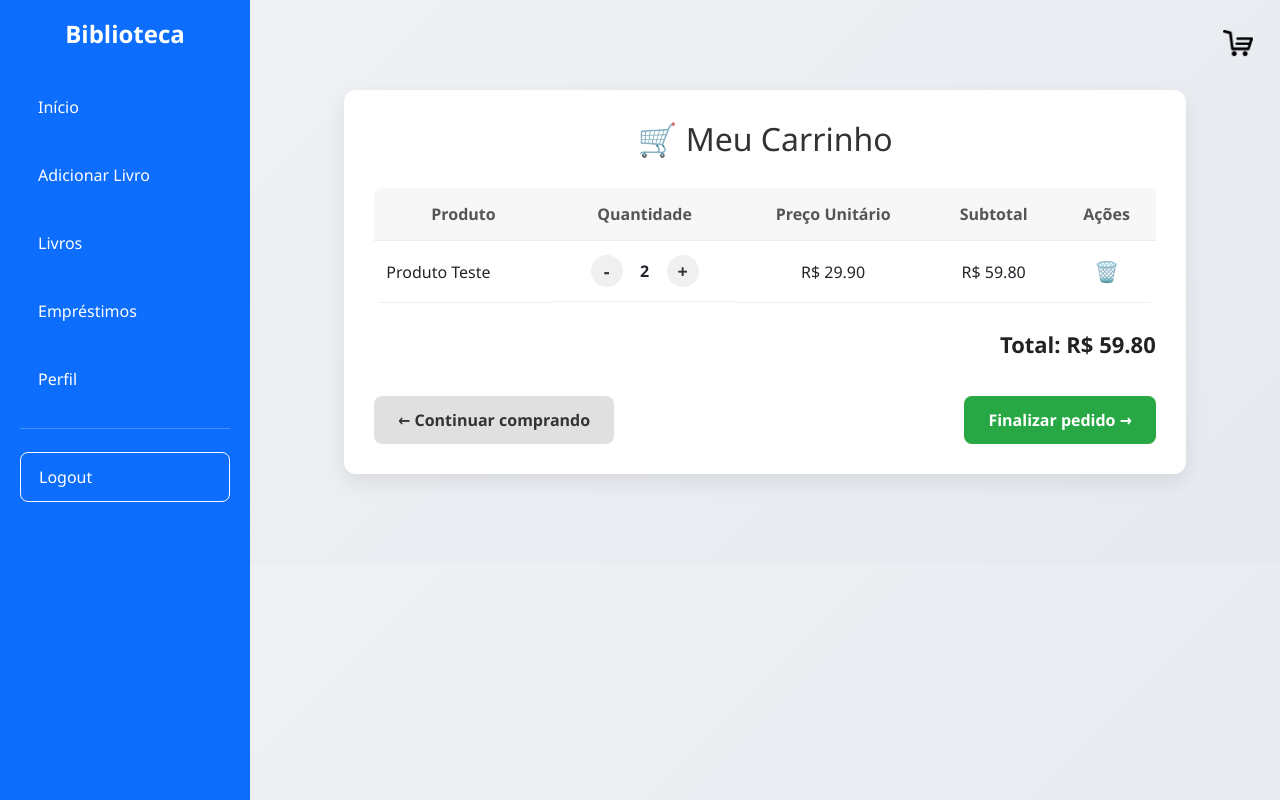
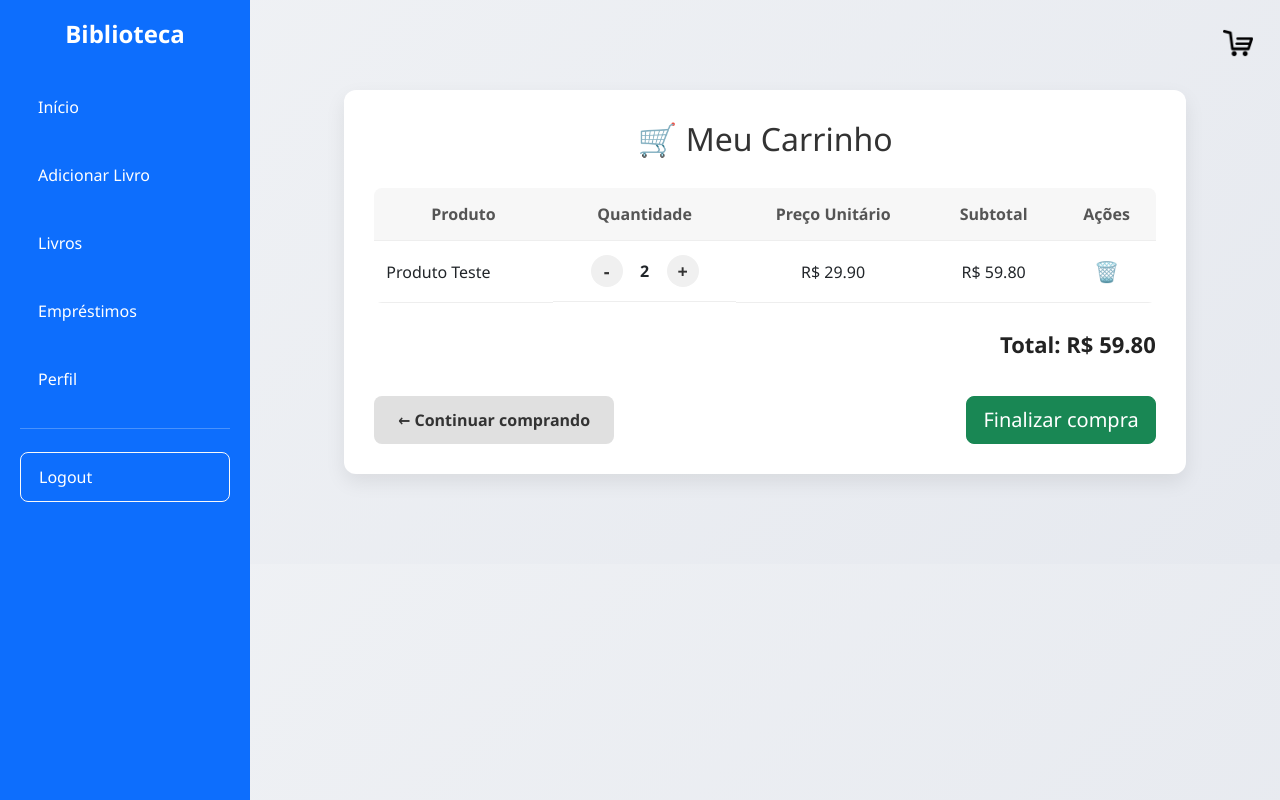
Before and after one commit to BrianKevelyn/projeto-psi, a Flask app: page /carrinho in a window 1280 px wide. Run offline with Flask 3, Linux system fonts and the light colour scheme; a user stored in the database is signed in; data comes from the database, SQL or seed files in the repository; both versions use the stored data as it was after the commit.

Commit message:
finalizar compra - funcionalidade

```diff
--- a/controllers/car.py
+++ b/controllers/car.py
@@ -1,7 +1,10 @@
 from flask import Blueprint, render_template, redirect, url_for, flash
 from flask_login import login_required, current_user
 from models.itemcarrinho import ItemCarrinho
+from models.livro import Livro
+from models.carrinho import Carrinho
 from database.connection import db
+
 
 carrinho_bp = Blueprint("carrinho", __name__)
 
@@ -66,3 +69,40 @@ def remover(item_id):
 
     flash("Item removido do carrinho.", "success")
     return redirect(url_for("carrinho.ver_carrinho"))
+
+@carrinho_bp.route('/carrinho/finalizar', methods=['POST'])
+@login_required
+def finalizar_compra():
+    itens_carrinho = Carrinho.query.filter_by(
+        usu_id=current_user.usu_id
+    ).all()
+
+    if not itens_carrinho:
+        flash('Seu carrinho está vazio.', 'warning')
+        redirect(url_for('carrinho.ver_carrinho'))
+    # 1️⃣ Validar estoque
+    for item in itens_carrinho:
+        livro = Livro.query.get(item.livro_id)
+
+        if not livro:
+            flash('Livro não encontrado.', 'danger')
+            return redirect(url_for('livros.ver_carrinho'))
+
+        if livro.liv_quantidade < item.quantidade:
+            flash(
+                f'Estoque insuficiente para "{livro.liv_titulo}".',
+                'danger'
+            )
+            return redirect(url_for('livros.ver_carrinho'))
+
+    # 2️⃣ Descontar estoque e limpar carrinho
+    for item in itens_carrinho:
+        livro = Livro.query.get(item.livro_id)
+        livro.liv_quantidade -= item.quantidade
+
+        db.session.delete(item)
+
+    db.session.commit()
+
+    flash('Compra finalizada com sucesso!', 'success')
+    return redirect(url_for('livros.lista_livros'))
--- a/models/carrinho.py
+++ b/models/carrinho.py
@@ -2,7 +2,10 @@ from database.connection import db
 
 class Carrinho(db.Model):
     __tablename__ = 'tb_item_carrinho'
+
     item_id = db.Column(db.Integer, primary_key=True)
-    livro_id = db.Column(db.Integer, db.ForeignKey('tb_livro.livro_id'), nullable=False, unique=True)
+    livro_id = db.Column(db.Integer, db.ForeignKey('tb_livros.liv_id'), nullable=False)
+    usu_id = db.Column(db.Integer, db.ForeignKey('tb_usuarios.usu_id'), nullable=False)
+
     quantidade = db.Column(db.Integer, nullable=False, default=1)
     preco_unitario = db.Column(db.Float, nullable=False)
--- a/templates/carrinho.html
+++ b/templates/carrinho.html
@@ -49,9 +49,11 @@
                 ← Continuar comprando
             </a>
 
-            <a href="#" class="finalizar">
-                Finalizar pedido →
-            </a>
+            <form method="POST" action="{{ url_for('carrinho.finalizar_compra') }}">
+                <button type="submit" class="btn btn-success btn-lg">
+                    Finalizar compra
+                </button>
+            </form>
         </div>
     {% else %}
         <div class="vazio">
```
Also changed, not shown: instance/biblioteca.db.
